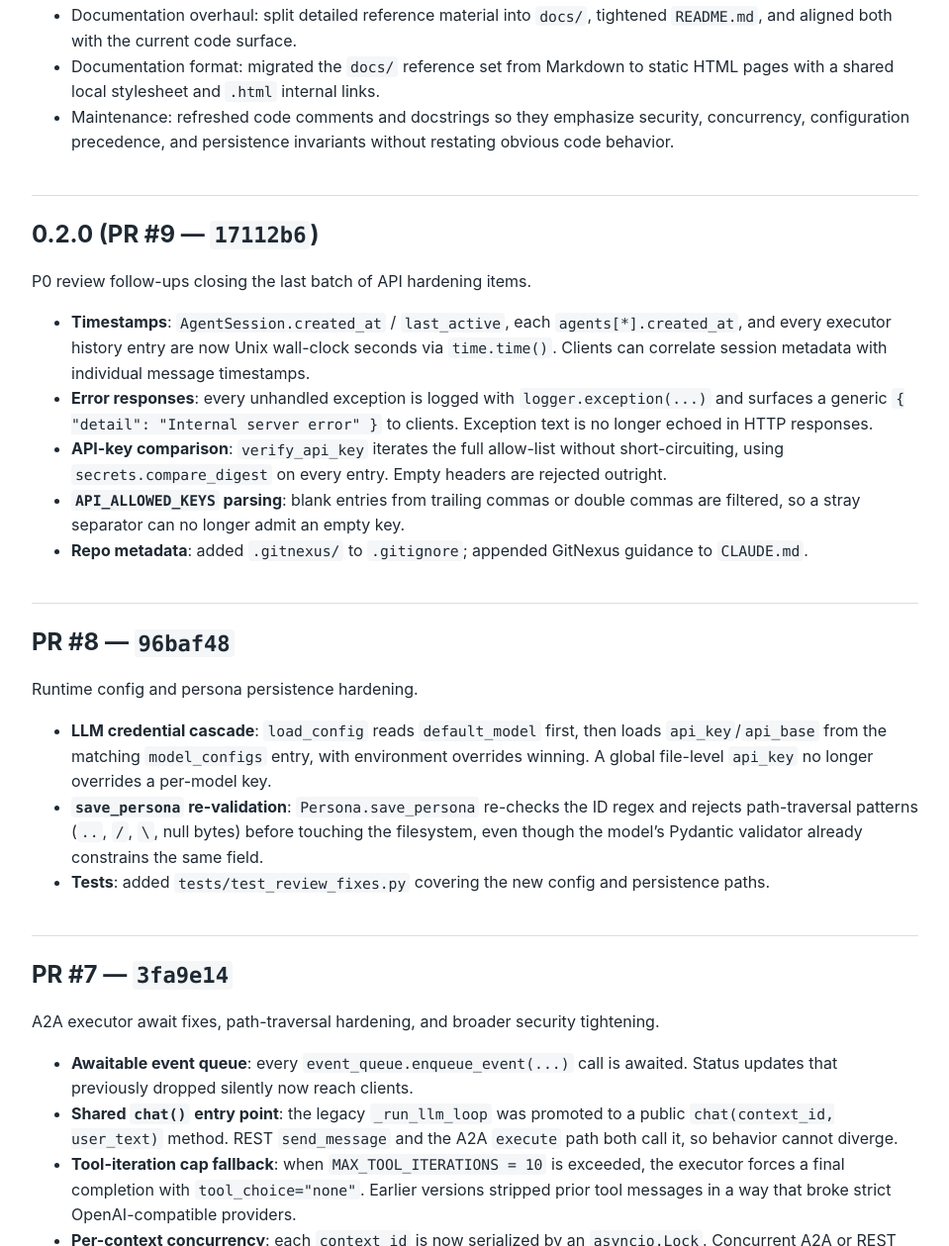
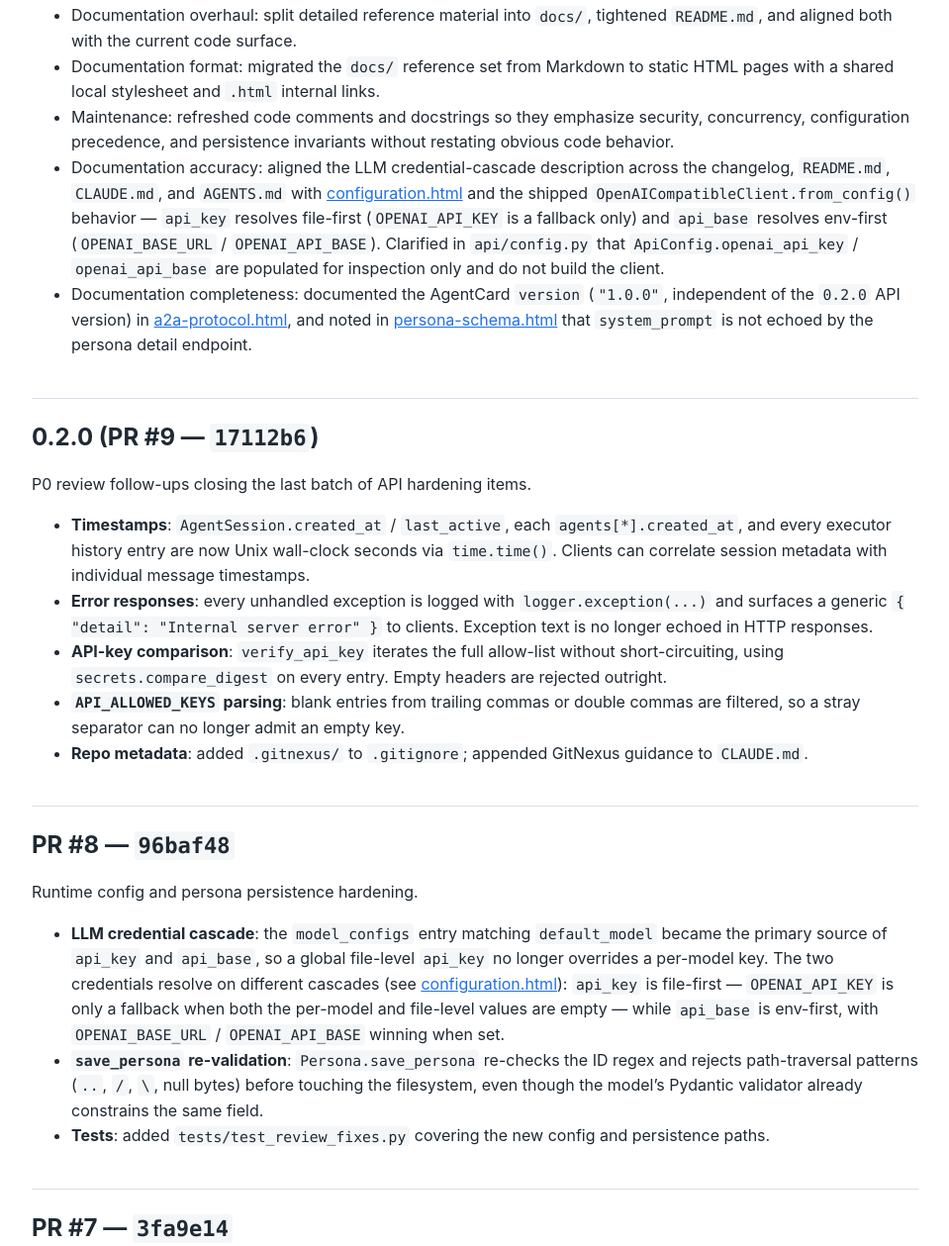
Before and after one commit to memenow/persona-agent, a plain HTML site: page docs/changelog.html in a window 1280 px wide. Shown: the part 414-1673 px from the top of the page at 99% size, without its empty margins (160-1119 px from the left). Drawn offline with Linux system fonts and the light colour scheme.

Commit message:
docs: align LLM credential cascade and fill documentation gaps (#12)
Correct the changelog PR #8 entry, which described the LLM credential
cascade as "environment overrides winning." The shipped
OpenAICompatibleClient.from_config() resolves api_key file-first
(OPENAI_API_KEY is a fallback only) and api_base env-first
(OPENAI_BASE_URL / OPENAI_API_BASE). Propagate the accurate,
field-specific precedence to README.md, CLAUDE.md, and AGENTS.md, and
clarify in api/config.py that ApiConfig.openai_api_key / openai_api_base
are populated for inspection and do not build the client.

Document two previously undocumented details: the AgentCard version
("1.0.0", independent of the 0.2.0 API version) in a2a-protocol.html,
and that system_prompt is not echoed by the persona detail endpoint in
persona-schema.html.

Documentation and comments only; no behavior change.

```diff
--- a/docs/changelog.html
+++ b/docs/changelog.html
@@ -39,6 +39,25 @@ from Markdown to static HTML pages with a shared local stylesheet and
 <li>Maintenance: refreshed code comments and docstrings so they
 emphasize security, concurrency, configuration precedence, and
 persistence invariants without restating obvious code behavior.</li>
+<li>Documentation accuracy: aligned the LLM credential-cascade
+description across the changelog, <code>README.md</code>,
+<code>CLAUDE.md</code>, and <code>AGENTS.md</code> with
+<a href="configuration.html">configuration.html</a> and the shipped
+<code>OpenAICompatibleClient.from_config()</code> behavior —
+<code>api_key</code> resolves file-first
+(<code>OPENAI_API_KEY</code> is a fallback only) and
+<code>api_base</code> resolves env-first
+(<code>OPENAI_BASE_URL</code> / <code>OPENAI_API_BASE</code>). Clarified in
+<code>api/config.py</code> that <code>ApiConfig.openai_api_key</code> /
+<code>openai_api_base</code> are populated for inspection only and do not
+build the client.</li>
+<li>Documentation completeness: documented the AgentCard
+<code>version</code> (<code>"1.0.0"</code>, independent of the
+<code>0.2.0</code> API version) in
+<a href="a2a-protocol.html">a2a-protocol.html</a>, and noted in
+<a href="persona-schema.html">persona-schema.html</a> that
+<code>system_prompt</code> is not echoed by the persona detail
+endpoint.</li>
 </ul>
 <h2 id="pr-9-17112b6">0.2.0 (PR #9 — <code>17112b6</code>)</h2>
 <p>P0 review follow-ups closing the last batch of API hardening
@@ -67,12 +86,16 @@ separator can no longer admit an empty key.</li>
 <h2 id="pr-8-96baf48">PR #8 — <code>96baf48</code></h2>
 <p>Runtime config and persona persistence hardening.</p>
 <ul>
-<li><strong>LLM credential cascade</strong>: <code>load_config</code>
-reads <code>default_model</code> first, then loads
-<code>api_key</code>/<code>api_base</code> from the matching
-<code>model_configs</code> entry, with environment overrides winning. A
-global file-level <code>api_key</code> no longer overrides a per-model
-key.</li>
+<li><strong>LLM credential cascade</strong>: the
+<code>model_configs</code> entry matching <code>default_model</code>
+became the primary source of <code>api_key</code> and
+<code>api_base</code>, so a global file-level <code>api_key</code> no
+longer overrides a per-model key. The two credentials resolve on
+different cascades (see <a href="configuration.html">configuration.html</a>):
+<code>api_key</code> is file-first — <code>OPENAI_API_KEY</code> is only a
+fallback when both the per-model and file-level values are empty — while
+<code>api_base</code> is env-first, with <code>OPENAI_BASE_URL</code> /
+<code>OPENAI_API_BASE</code> winning when set.</li>
 <li><strong><code>save_persona</code> re-validation</strong>:
 <code>Persona.save_persona</code> re-checks the ID regex and rejects
 path-traversal patterns (<code>..</code>, <code>/</code>,
```
Also changed, not shown: docs/a2a-protocol.html (+5 -0 lines), docs/persona-schema.html (+3 -1 lines), 4 other files.
